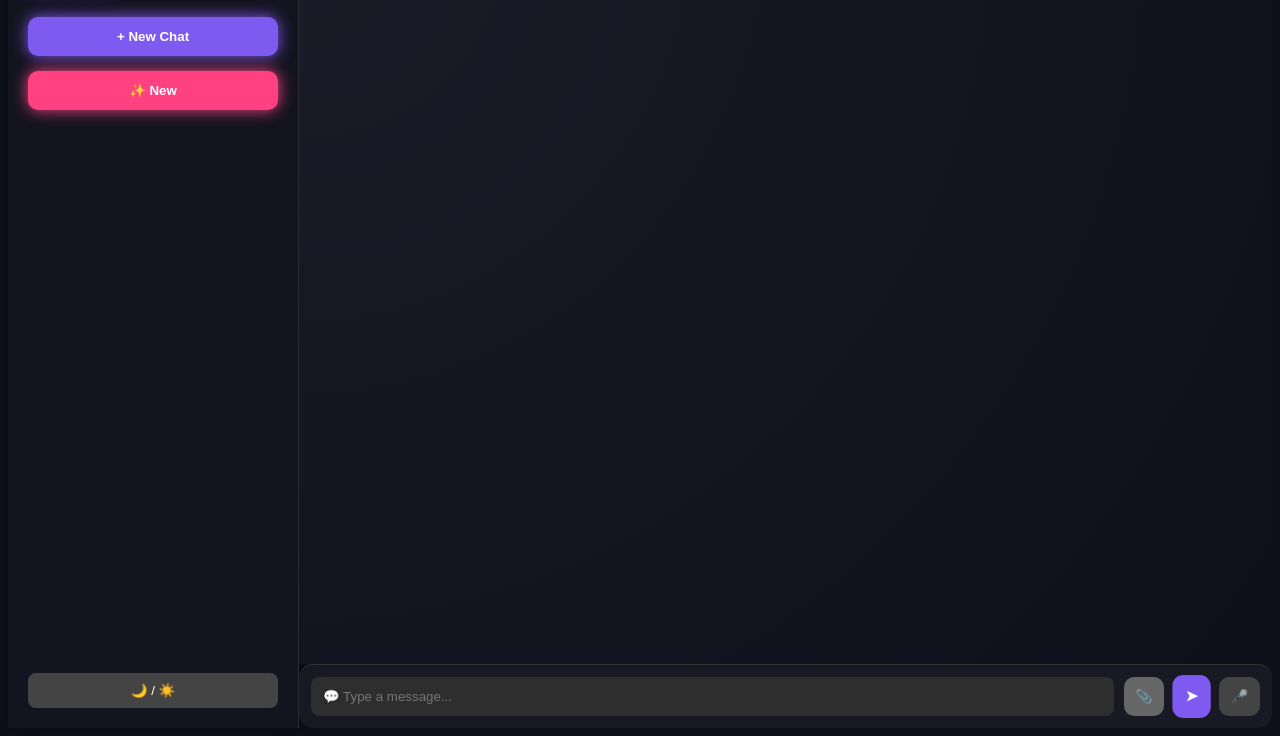
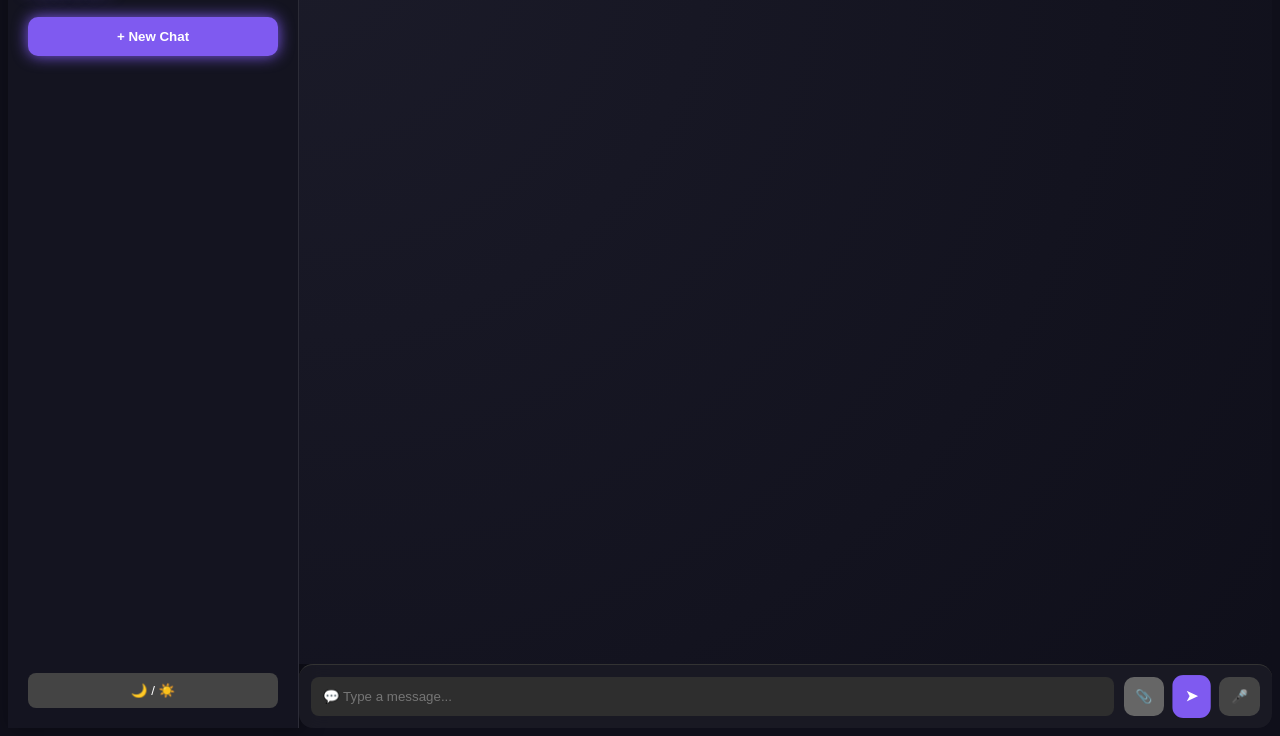
Before and after one commit to Arnavhate/NEROX, a plain HTML site: page index.html in a window 1280 px wide. Shown: the part 80-816 px from the top of the page. Drawn offline with nearby package versions, Linux system fonts and the light colour scheme.

Commit message:
Update index.html

```diff
--- a/index.html
+++ b/index.html
@@ -2,7 +2,7 @@
 <html lang="en">
 <head>
   <meta charset="UTF-8">
-  <title>Gemini Chat</title>
+  <title>NEROX</title>
   <link rel="stylesheet" href="style.css">
   <script src="https://cdn.jsdelivr.net/npm/marked/marked.min.js"></script>
 </head>
@@ -13,7 +13,7 @@
     <aside class="sidebar">
       <h1 class="logo animate-logo">NEROX</h1>
       <button class="new-chat neon-btn" onclick="clearChat()">+ New Chat</button>
-      <button class="new-feature neon-btn" onclick="alert('🚀 New feature coming soon!')">✨ New</button>
+
       <div class="history" id="chat-history"></div>
       <div class="toggle-theme">
         <button class="theme-btn" onclick="toggleTheme()">🌙 / ☀️</button>
```
